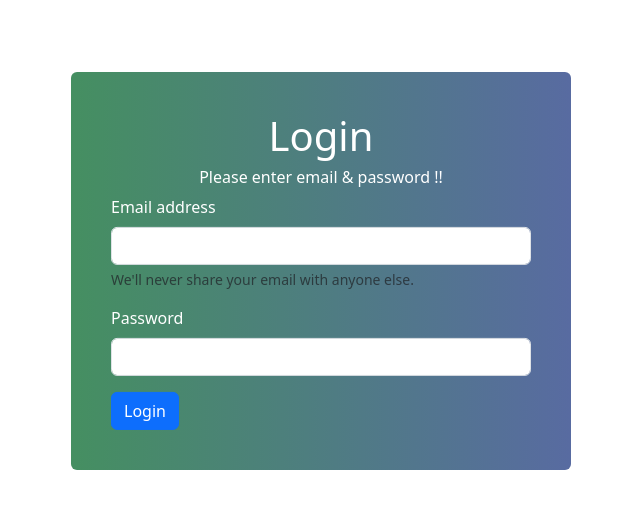
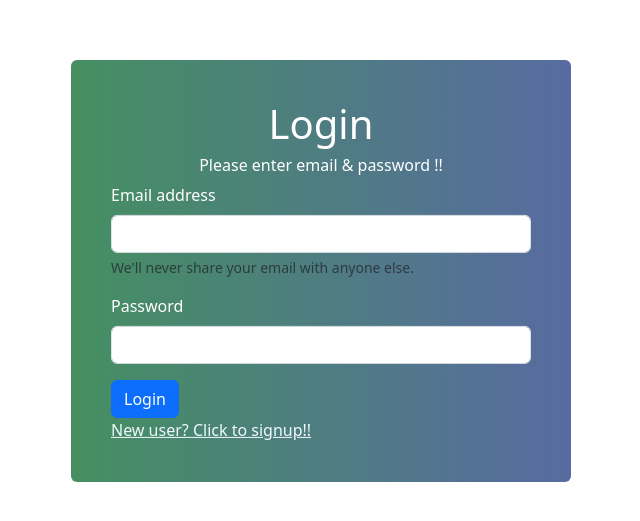
Before and after one commit to KalanaGunaweera/Angular_CRUD_JSON_Server, an Angular app: page /login in a window 1280 px wide. Shown: the part 139-660 px from the top of the page, without its empty margins (319-959 px from the left). Built offline with nearby package versions, Linux system fonts and the light colour scheme.

Commit message:
Link Login page with sign up page

```diff
--- a/src/app/login/login.component.html
+++ b/src/app/login/login.component.html
@@ -20,6 +20,7 @@
                             </div>
                             <button type="submit" class="btn btn-primary">Login</button>
                           </form>
+                          <a routerLink="/signup" style="color: aliceblue;">New user? Click to signup!!</a>
                       </form>
                 </form>
             </div>
```
